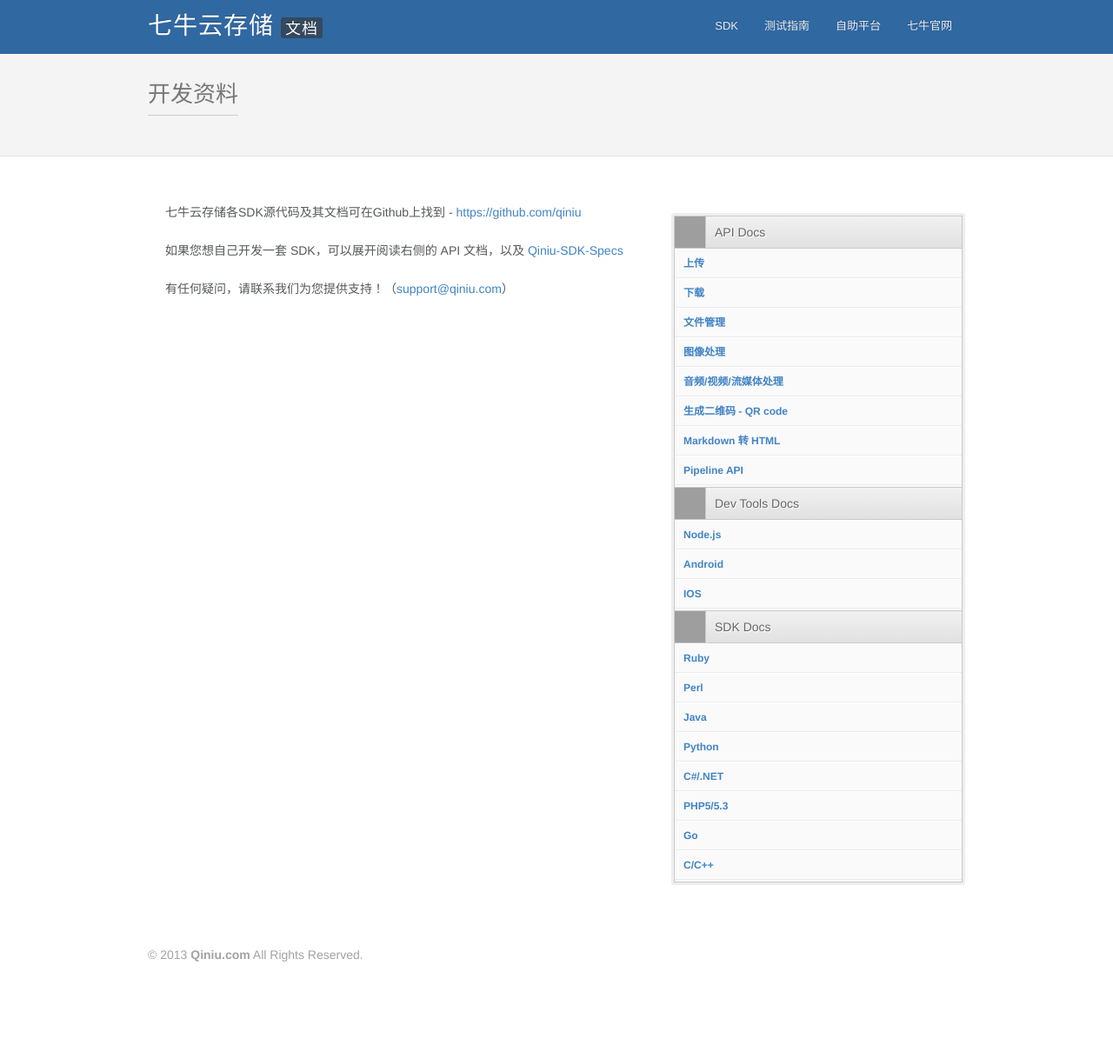
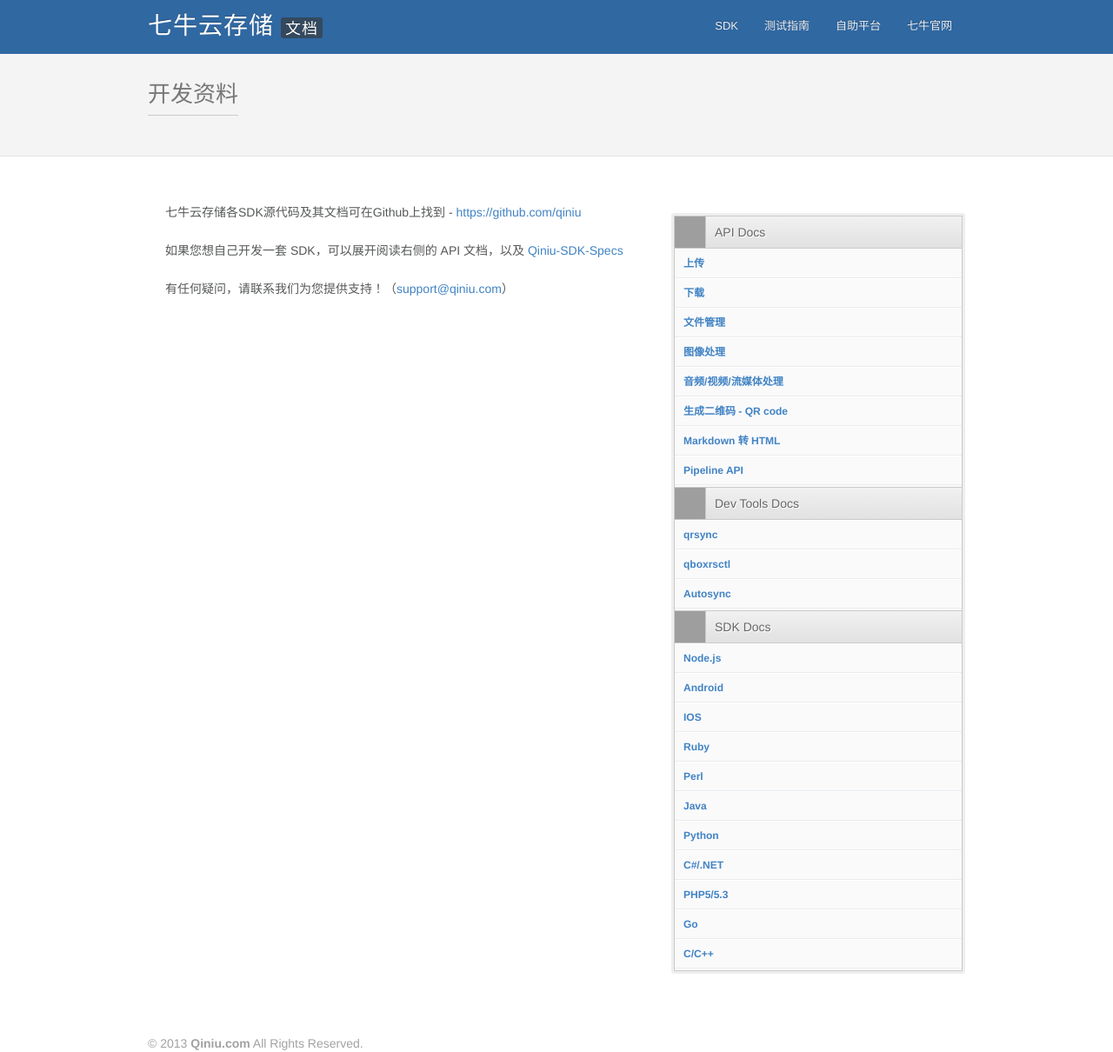
Before and after one commit to qiniu/docs.qiniu.com, a Jekyll site: the page built from index.markdown, in a window 1280 px wide. Shown: the whole page at 87% size. Built offline with Jekyll 4.4.1, drawn with Linux system fonts in a browser that asks for light colours; before the commit the page ends 1108 px from its top, so only the background shows below that; grey boxes are pictures that could not be loaded.

Commit message:
add docs static files

```diff
--- a/_layouts/default.html
+++ b/_layouts/default.html
@@ -55,7 +55,7 @@
       <div class="js-toggle-list sidebar-module expandable">
         <ul>
           <li class="js-topic">
-            <h3><a href="#" class="js-expand-btn collapsed">&nbsp;</a><a href="/v3/">API Docs</a></h3>
+            <h3><a href="#" class="js-expand-btn collapsed">&nbsp;</a><a href="#">API Docs</a></h3>
             <ul class="js-guides">
       		    <li><a href="/api/put.html">上传</a></li>
               <li><a href="/api/get.html">下载</a></li>
@@ -68,16 +68,19 @@
             </ul>
           </li>
           <li class="js-topic">
-            <h3><a href="#" class="js-expand-btn expanded">&nbsp;</a><a href="/guides/">Dev Tools Docs</a></h3>
+            <h3><a href="#" class="js-expand-btn expanded">&nbsp;</a><a href="#">Dev Tools Docs</a></h3>
+            <ul class="js-guides">
+              <li><a href="/tools/qrsync.html">qrsync</a></li>
+              <li><a href="/tools/qboxrsctl.html">qboxrsctl</a></li>
+              <li><a href="/tools/qiniu-autosync.html">Autosync</a></li>
+            </ul>
+          </li>
+          <li class="js-topic">
+            <h3><a href="#" class="js-expand-btn collapsed">&nbsp;</a><a href="#">SDK Docs</a></h3>
             <ul class="js-guides">
               <li><a href="/tools/qrsync.html">Node.js</a></li>
               <li><a href="/tools/qboxrsctl.html">Android</a></li>
               <li><a href="/tools/qiniu-autosync.html">IOS</a></li>
-            </ul>
-          </li>
-          <li class="js-topic">
-            <h3><a href="#" class="js-expand-btn collapsed">&nbsp;</a><a href="/v3/activity/">SDK Docs</a></h3>
-            <ul class="js-guides">
               <li><a href="/Ruby-sdk/v6/index.html">Ruby</a></li>
               <li><a href="/Perl-sdk/v6/index.html">Perl</a></li>
               <li><a href="/java-sdk/v6/index.html">Java</a></li>
```
